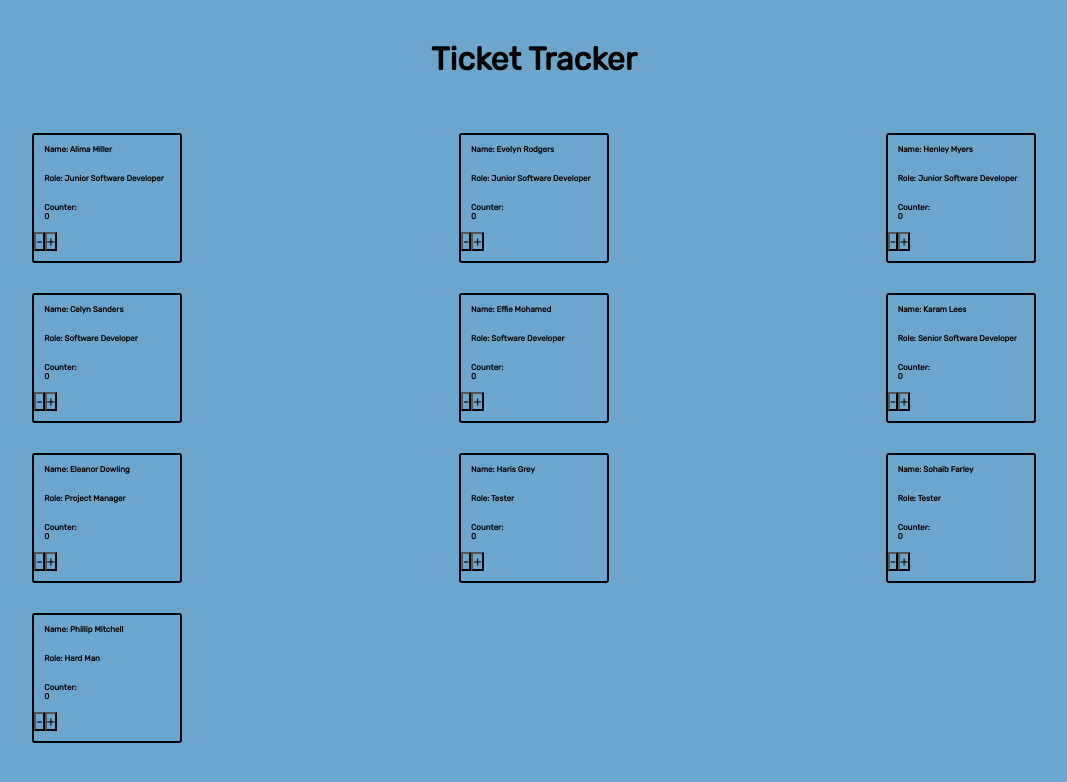
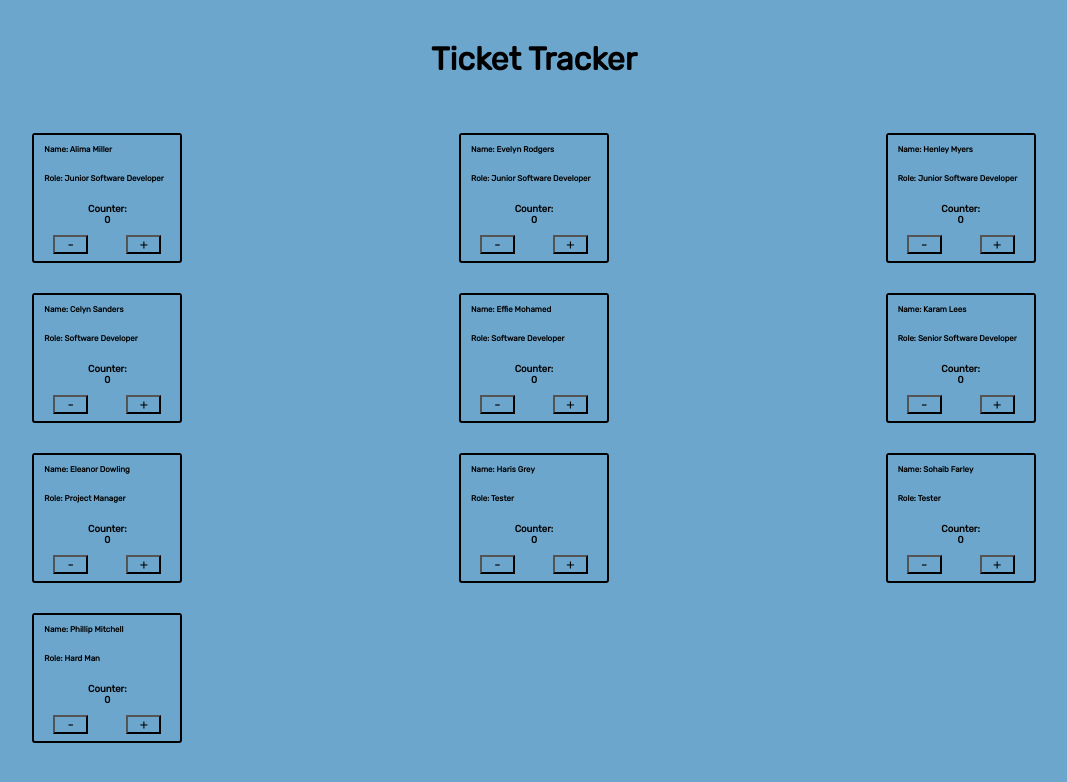
Before and after one commit to luke-welbourn/ticket-tracker, a React (Vite) app: page / in a window 1280 px wide. Shown: the top 782 px of the page, without its empty margins (106-1173 px from the left). Built offline with nearby package versions, Linux system fonts and the light colour scheme.

Commit message:
styles added to increment and decrement and positioning included.

```diff
--- a/src/components/Ticket/Ticket.css
+++ b/src/components/Ticket/Ticket.css
@@ -18,4 +18,15 @@
   grid-template-rows: 1fr 1fr 1fr 1fr;
   justify-items: center;
   align-items: center;
+}
+.ticket-container__created .ticket-tile__counterContainer {
+  text-align: center;
+  font-size: 1.2em;
+}
+.ticket-container__created .ticket-tile__buttonContainer {
+  display: flex;
+  justify-content: space-around;
+}
+.ticket-container__created .ticket-tile__buttonContainer button {
+  width: 35px;
 }/*# sourceMappingURL=Ticket.css.map */
--- a/src/components/Ticket/Ticket.scss
+++ b/src/components/Ticket/Ticket.scss
@@ -18,4 +18,18 @@
   grid-template-rows: 1fr 1fr 1fr 1fr;
   justify-items: center;
   align-items: center;
+
+  .ticket-tile__counterContainer {
+    text-align: center;
+    font-size: 1.2em;
+  }
+
+  .ticket-tile__buttonContainer {
+    display: flex;
+    justify-content: space-around;
+
+    button {
+      width: 35px;
+    }
+  }
 }
--- a/src/components/Ticket/Ticket.tsx
+++ b/src/components/Ticket/Ticket.tsx
@@ -42,12 +42,14 @@ const Ticket = ({ info }: TicketProps) => {
         <div className="ticket-tile" key={worker.id}>
           <p>Name: {worker.name}</p>
           <p>Role: {worker.role}</p>
-          <div>
+          <div className="ticket-tile__counterContainer">
             <p>
               Counter: <br></br> {counters[index]}
             </p>
-            <button onClick={() => handleDecrement(index)}>-</button>
-            <button onClick={() => handleIncrement(index)}>+</button>
+            <div className="ticket-tile__buttonContainer">
+              <button onClick={() => handleDecrement(index)}>-</button>
+              <button onClick={() => handleIncrement(index)}>+</button>
+            </div>
           </div>
         </div>
       ))}
```
Also changed, not shown: 1 other file (tests, documents, lock files or other folders).
